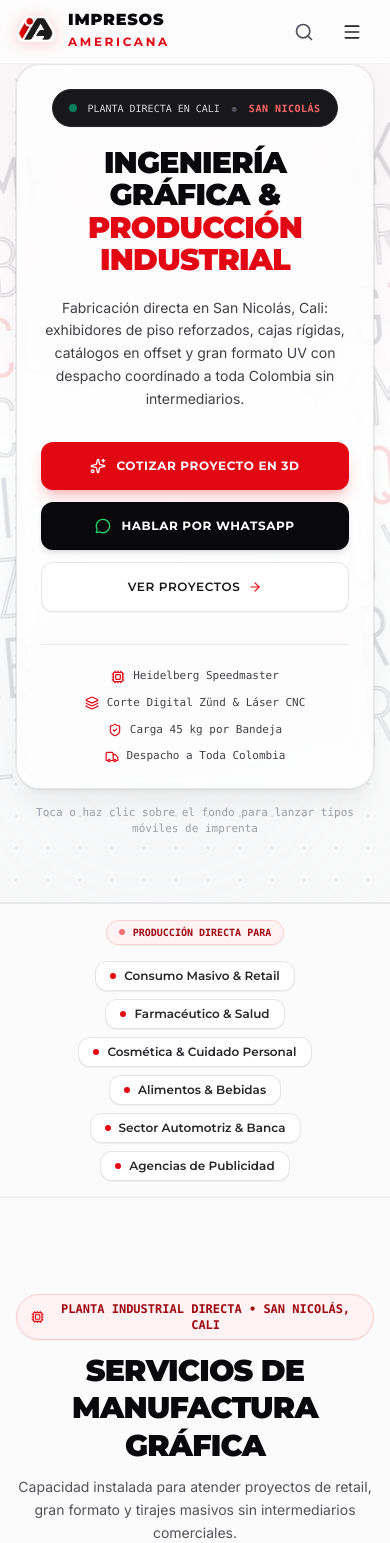
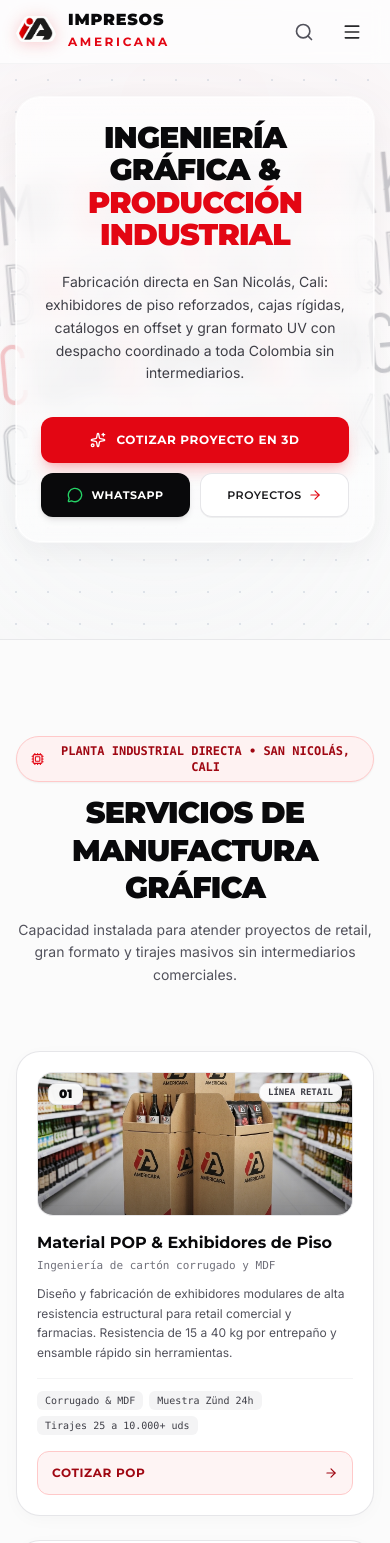
Before and after one commit to andresmoralesc1/impresos-americana, a Next.js app: page / in a window 390 px wide. Shown: the top 1543 px of the page. Built offline with nearby package versions, Linux system fonts and the light colour scheme.

Commit message:
feat(home): modernize mobile hero with glossy glass card, clean typography & remove sectors strip

```diff
--- a/app/layout.tsx
+++ b/app/layout.tsx
@@ -19,6 +19,7 @@ export const viewport: Viewport = {
   width: "device-width",
   initialScale: 1,
   maximumScale: 5,
+  viewportFit: "cover",
 };
 
 export const metadata: Metadata = {
--- a/app/page.tsx
+++ b/app/page.tsx
@@ -8,45 +8,12 @@ import { ProductShowcase } from "@/components/ProductShowcase";
 import { MessageCircle, MapPin, ArrowRight } from "lucide-react";
 
 export default function Home() {
-  const sectors = [
-    "Consumo Masivo & Retail",
-    "Farmacéutico & Salud",
-    "Cosmética & Cuidado Personal",
-    "Alimentos & Bebidas",
-    "Sector Automotriz & Banca",
-    "Agencias de Publicidad",
-  ];
-
   return (
     <div className="text-zinc-900 selection:bg-[#E30613] selection:text-white">
       {/* 1. Hero Principal con Tipografía Viva Litográfica & POP */}
       <LithoPosterHero />
 
-      {/* 2. Franja de Confianza / Sectores Atendidos (Modern Trust Strip) */}
-      <div className="border-t border-b border-zinc-200/80 bg-zinc-50/70 py-4 sm:py-5 overflow-hidden">
-        <div className="max-w-7xl mx-auto px-4 sm:px-6 lg:px-8">
-          <div className="flex flex-col lg:flex-row items-center justify-between gap-4 text-center lg:text-left">
-            <div className="inline-flex items-center gap-2 px-3 py-1 rounded-full bg-red-50 border border-red-200/80 text-[10px] font-mono font-bold text-red-800 shrink-0 shadow-2xs">
-              <span className="w-1.5 h-1.5 rounded-full bg-[#E30613] animate-pulse" />
-              <span>PRODUCCIÓN DIRECTA PARA</span>
-            </div>
-
-            <div className="flex flex-wrap items-center justify-center lg:justify-end gap-2 sm:gap-2.5">
-              {sectors.map((sector, idx) => (
-                <span
-                  key={idx}
-                  className="inline-flex items-center gap-2 px-3.5 py-1.5 rounded-xl bg-white border border-zinc-200/90 text-xs font-montserrat font-semibold text-zinc-800 shadow-2xs hover:border-[#E30613]/50 hover:text-zinc-950 transition-all duration-200 whitespace-nowrap"
-                >
-                  <span className="w-1.5 h-1.5 rounded-full bg-[#E30613] shrink-0" />
-                  <span>{sector}</span>
-                </span>
-              ))}
-            </div>
-          </div>
-        </div>
-      </div>
-
-      {/* 3. Servicios Industriales Principales (4 Pilares con Fotos Reales) */}
+      {/* 2. Servicios Industriales Principales (4 Pilares con Fotos Reales) */}
       <ServicesOverview />
 
       {/* 4. Flujo de Trabajo Industrial en 4 Pasos */}
--- a/components/LithoPosterHero.tsx
+++ b/components/LithoPosterHero.tsx
@@ -6,10 +6,6 @@ import {
   Sparkles,
   MessageCircle,
   ArrowRight,
-  ShieldCheck,
-  Cpu,
-  Layers,
-  Truck,
 } from "lucide-react";
 import { triggerHaptic } from "@/lib/haptics";
 
@@ -215,11 +211,11 @@ export function LithoPosterHero() {
       {/* 1. CONTINUOUS STREAMING TYPOGRAPHY BACKGROUND (LIGHT PAPER)   */}
       {/* ============================================================== */}
       <div
-        className="absolute inset-[-20%] pointer-events-none flex flex-col justify-center gap-4 sm:gap-6 opacity-[0.14] rotate-[-5deg] overflow-hidden z-0"
+        className="absolute inset-[-20%] pointer-events-none flex flex-col justify-center gap-4 sm:gap-6 opacity-[0.22] rotate-[-5deg] overflow-hidden z-0"
         aria-hidden="true"
       >
         {rows.map(({ row, half, span, duration, dir }) => (
-          <div key={row} className="h-16 sm:h-20 flex-none overflow-visible">
+          <div key={row} className={`h-16 sm:h-20 flex-none overflow-visible ${row >= 4 ? "hidden md:block" : ""}`}>
             <svg
               className={`block h-full w-auto max-w-none ${
                 dir === "l" ? "animate-litho-marq-left" : "animate-litho-marq-right"
@@ -265,21 +261,8 @@ export function LithoPosterHero() {
       {/* ============================================================== */}
       <div className="relative z-10 max-w-5xl mx-auto px-4 sm:px-6 lg:px-8 text-center flex flex-col items-center justify-center">
 
-        {/* Main Central Presentation Card with Frosted Backdrop */}
-        <div className="w-full bg-white/80 backdrop-blur-xl rounded-3xl border border-zinc-200/90 p-6 sm:p-10 md:p-12 shadow-xl shadow-zinc-950/5 ring-1 ring-zinc-950/5 flex flex-col items-center">
-
-          {/* Eyebrow Badge: 100% Localized (Zero 'planta litografica', Zero 'material pop') */}
-          <div className="inline-flex items-center gap-2.5 px-4 py-1.5 rounded-full bg-zinc-900 text-white shadow-xs mb-5 sm:mb-6 border border-zinc-800">
-            <span className="w-2 h-2 rounded-full bg-emerald-400 animate-pulse" />
-            <span className="text-[10px] sm:text-[11px] font-mono font-medium text-zinc-300">
-              PLANTA DIRECTA EN CALI
-            </span>
-            <span className="text-zinc-600">•</span>
-            <span className="text-[10px] sm:text-[11px] font-mono font-bold uppercase tracking-wider text-red-400">
-              SAN NICOLÁS
-            </span>
-          </div>
-
+        {/* Main Central Presentation Card with Frosted Glossy Backdrop */}
+        <div className="w-full bg-gradient-to-b from-white/70 via-white/40 to-white/50 backdrop-blur-md rounded-3xl border border-white/80 shadow-[0_8px_32px_0_rgba(15,23,42,0.06)] ring-1 ring-white/60 p-6 sm:p-10 md:p-12 flex flex-col items-center">
           {/* Main Headline: Clean, Punchy & High Contrast */}
           <h1 className="text-3xl sm:text-5xl lg:text-6xl font-montserrat font-black uppercase tracking-tight text-zinc-950 leading-[1.08] mb-5">
             Ingeniería Gráfica &amp; <span className="text-[#E30613]">Producción Industrial</span>
@@ -291,65 +274,39 @@ export function LithoPosterHero() {
           </p>
 
           {/* Action Buttons (CTAs) */}
-          <div className="flex flex-col sm:flex-row items-center justify-center gap-3 w-full sm:w-auto mb-8">
+          <div className="flex flex-col sm:flex-row items-center justify-center gap-2.5 sm:gap-3 w-full sm:w-auto">
             <Link
               href="/cotizador"
               onClick={() => triggerHaptic(10)}
-              className="w-full sm:w-auto inline-flex items-center justify-center gap-2.5 px-8 py-4 rounded-xl bg-[#E30613] hover:bg-[#c50510] text-white font-montserrat font-bold text-xs uppercase tracking-wider shadow-lg shadow-red-500/25 transition-all transform hover:scale-[1.02] active:scale-95"
+              className="w-full sm:w-auto inline-flex items-center justify-center gap-2.5 px-8 py-3.5 sm:py-4 rounded-xl bg-[#E30613] hover:bg-[#c50510] text-white font-montserrat font-bold text-xs uppercase tracking-wider shadow-lg shadow-red-500/25 transition-all transform hover:scale-[1.02] active:scale-95 min-h-[46px]"
             >
               <Sparkles className="w-4 h-4" />
               <span>Cotizar Proyecto en 3D</span>
             </Link>
 
+            <div className="grid grid-cols-2 gap-2.5 w-full sm:flex sm:w-auto">
               <a
                 href="https://wa.me/573163200181?text=Hola%20Impresos%20Americana,%20deseo%20asesor%C3%ADa%20directa%20en%20planta%20para%20un%20proyecto."
                 target="_blank"
                 rel="noopener noreferrer"
                 onClick={() => triggerHaptic(8)}
-              className="w-full sm:w-auto inline-flex items-center justify-center gap-2.5 px-7 py-4 rounded-xl bg-zinc-950 hover:bg-zinc-800 text-white font-montserrat font-bold text-xs uppercase tracking-wider shadow-md transition-all active:scale-95"
+                className="inline-flex items-center justify-center gap-2 px-3 py-3 sm:px-7 sm:py-4 rounded-xl bg-zinc-950 hover:bg-zinc-800 text-white font-montserrat font-bold text-[11px] sm:text-xs uppercase tracking-wider shadow-md transition-all active:scale-95 text-center min-h-[44px]"
               >
-              <MessageCircle className="w-4 h-4 text-[#25D366]" />
-              <span>Hablar por WhatsApp</span>
+                <MessageCircle className="w-4 h-4 text-[#25D366] shrink-0" />
+                <span className="truncate">WhatsApp</span>
               </a>
 
               <Link
                 href="/proyectos"
                 onClick={() => triggerHaptic(8)}
-              className="w-full sm:w-auto inline-flex items-center justify-center gap-2 px-6 py-4 rounded-xl bg-white hover:bg-zinc-50 text-zinc-900 border border-zinc-200/90 font-montserrat font-semibold text-xs uppercase tracking-wider shadow-2xs transition-all"
+                className="inline-flex items-center justify-center gap-1.5 px-3 py-3 sm:px-6 sm:py-4 rounded-xl bg-white hover:bg-zinc-50 text-zinc-900 border border-zinc-200/90 font-montserrat font-semibold text-[11px] sm:text-xs uppercase tracking-wider shadow-2xs hover:border-zinc-300 transition-all text-center min-h-[44px]"
               >
-              <span>Ver Proyectos</span>
-              <ArrowRight className="w-3.5 h-3.5 text-[#E30613]" />
+                <span>Proyectos</span>
+                <ArrowRight className="w-3.5 h-3.5 text-[#E30613] shrink-0" />
               </Link>
-          </div>
-
-          {/* Capabilities Trust Bar */}
-          <div className="w-full pt-6 border-t border-zinc-200/80 flex flex-wrap items-center justify-center gap-3 sm:gap-6 text-xs text-zinc-700">
-            <div className="flex items-center gap-2 font-mono text-[11px] font-medium">
-              <Cpu className="w-3.5 h-3.5 text-[#E30613]" />
-              <span>Heidelberg Speedmaster</span>
-            </div>
-            <span className="text-zinc-300 hidden sm:inline">•</span>
-            <div className="flex items-center gap-2 font-mono text-[11px] font-medium">
-              <Layers className="w-3.5 h-3.5 text-[#E30613]" />
-              <span>Corte Digital Zünd &amp; Láser CNC</span>
-            </div>
-            <span className="text-zinc-300 hidden sm:inline">•</span>
-            <div className="flex items-center gap-2 font-mono text-[11px] font-medium">
-              <ShieldCheck className="w-3.5 h-3.5 text-[#E30613]" />
-              <span>Carga 45 kg por Bandeja</span>
-            </div>
-            <span className="text-zinc-300 hidden sm:inline">•</span>
-            <div className="flex items-center gap-2 font-mono text-[11px] font-medium">
-              <Truck className="w-3.5 h-3.5 text-[#E30613]" />
-              <span>Despacho a Toda Colombia</span>
             </div>
           </div>
         </div>
-
-        {/* Interactive hint */}
-        <p className="text-[11px] text-zinc-400 font-mono mt-4">
-          Toca o haz clic sobre el fondo para lanzar tipos móviles de imprenta
-        </p>
       </div>
 
       {/* ============================================================== */}
--- a/components/ServicesOverview.tsx
+++ b/components/ServicesOverview.tsx
@@ -155,7 +155,7 @@ export function ServicesOverview() {
                 <Link
                   href={service.ctaLink}
                   onClick={() => triggerHaptic(8)}
-                  className="w-full sm:w-auto inline-flex items-center justify-between sm:justify-start gap-2 text-xs font-montserrat font-bold uppercase tracking-wider text-red-800 hover:text-red-950 transition-colors py-2.5 px-3.5 sm:p-0 rounded-xl bg-red-50/80 sm:bg-transparent border border-red-200 sm:border-0 min-h-[42px] sm:min-h-0"
+                  className="w-full sm:w-auto inline-flex items-center justify-between sm:justify-start gap-2 text-xs font-montserrat font-bold uppercase tracking-wider text-red-800 hover:text-red-950 transition-colors py-2.5 px-3.5 sm:p-0 rounded-xl bg-red-50/80 sm:bg-transparent border border-red-200 sm:border-0 min-h-[44px] sm:min-h-0"
                 >
                   <span>{service.ctaText}</span>
                   <ArrowRight className="w-3.5 h-3.5 group-hover:translate-x-1 transition-transform" />
```
Lines whose indentation alone changed are shown as unchanged.
